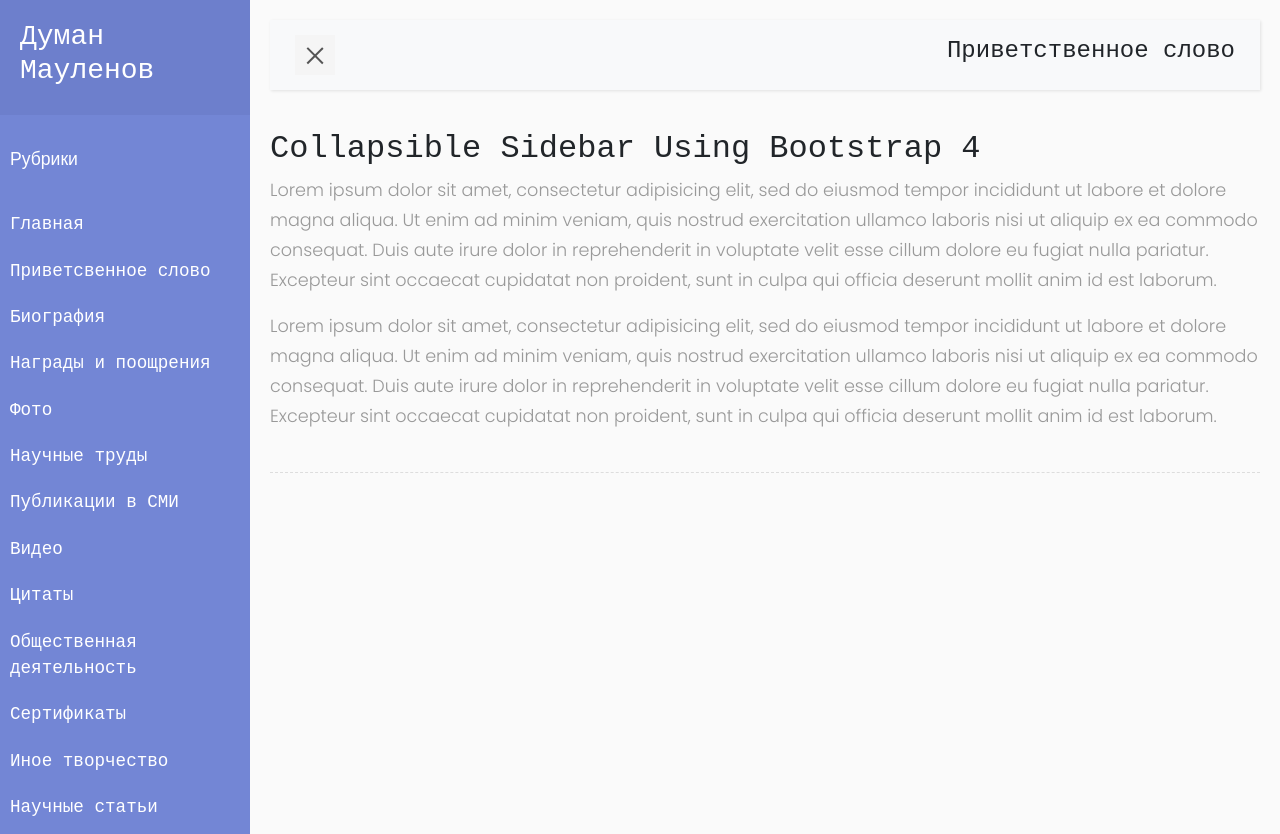
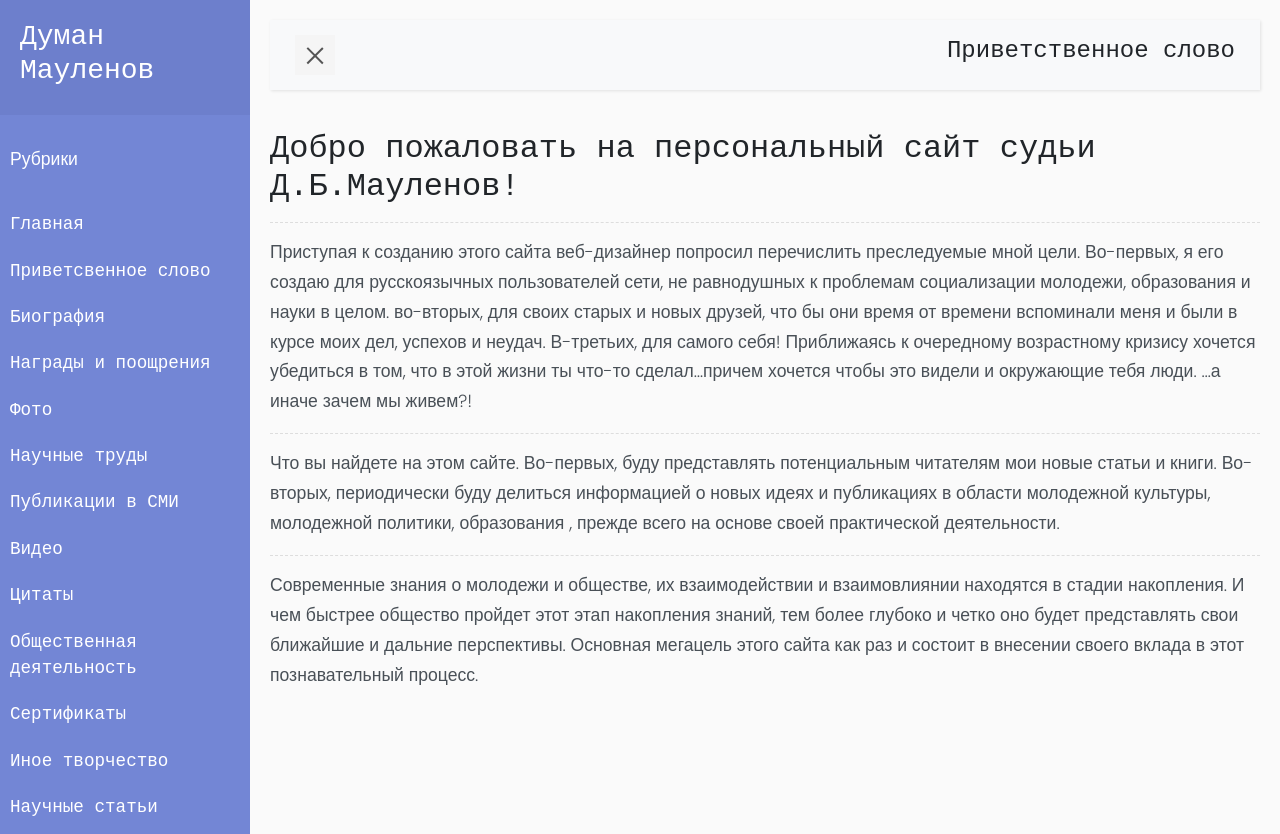
Before and after one commit to Mankunian/kz.maulenov.kz, a plain HTML site: page pages/invitation.html in a window 1280 px wide. Shown: the top 834 px of the page. Drawn offline with nearby package versions, Linux system fonts and the light colour scheme.

Commit message:
- страница Приветственное слово

```diff
--- a/css/style5.css
+++ b/css/style5.css
@@ -2,7 +2,6 @@
     DEMO STYLE
 */
 @import "https://fonts.googleapis.com/css?family=Poppins:300,400,500,600,700";
-
 
 body {
     font-family: 'Poppins', sans-serif;
@@ -14,7 +13,7 @@ p {
     font-size: 1.1em;
     font-weight: 300;
     line-height: 1.7em;
-    color: #999;
+    color: #495057;
 }
 
 a, a:hover, a:focus {
@@ -42,7 +41,7 @@ a, a:hover, a:focus {
     width: 100%;
     height: 1px;
     border-bottom: 1px dashed #ddd;
-    margin: 40px 0;
+    margin: 15px 0;
 }
 
 /* ---------------------------------------------------
@@ -55,7 +54,6 @@ a, a:hover, a:focus {
     align-items: stretch;
     perspective: 1500px;
 }
-
 
 #sidebar {
     min-width: 250px;
@@ -91,6 +89,7 @@ a, a:hover, a:focus {
     font-size: 1.1em;
     display: block;
 }
+
 #sidebar ul li a:hover {
     color: #7386D5;
     background: #fff;
@@ -100,7 +99,6 @@ a, a:hover, a:focus {
     color: #fff;
     background: #6d7fcc;
 }
-
 
 a[data-toggle="collapse"] {
     position: relative;
@@ -143,8 +141,6 @@ a.article, a.article:hover {
     color: #fff !important;
 }
 
-
-
 /* ---------------------------------------------------
     CONTENT STYLE
 ----------------------------------------------------- */
@@ -153,6 +149,15 @@ a.article, a.article:hover {
     padding: 20px;
     min-height: 100vh;
     transition: all 0.3s;
+}
+
+#content p, h2 {
+    -webkit-touch-callout: none; /* iOS Safari */
+    -webkit-user-select: none; /* Safari */
+    -khtml-user-select: none; /* Konqueror HTML */
+    -moz-user-select: none; /* Firefox */
+    -ms-user-select: none; /* Internet Explorer/Edge */
+    user-select: none;
 }
 
 #sidebarCollapse {
@@ -175,20 +180,20 @@ a.article, a.article:hover {
 #sidebarCollapse span:first-of-type {
     transform: rotate(45deg) translate(2px, 2px);
 }
+
 #sidebarCollapse span:nth-of-type(2) {
     opacity: 0;
 }
+
 #sidebarCollapse span:last-of-type {
     transform: rotate(-45deg) translate(1px, -1px);
 }
-
 
 #sidebarCollapse.active span {
     transform: none;
     opacity: 1;
     margin: 5px auto;
 }
-
 
 /* ---------------------------------------------------
     MEDIAQUERIES
@@ -198,10 +203,12 @@ a.article, a.article:hover {
         margin-left: -250px;
         transform: rotateY(90deg);
     }
+
     #sidebar.active {
         margin-left: 0;
         transform: none;
     }
+
     #sidebarCollapse span:first-of-type,
     #sidebarCollapse span:nth-of-type(2),
     #sidebarCollapse span:last-of-type {
@@ -209,15 +216,19 @@ a.article, a.article:hover {
         opacity: 1;
         margin: 5px auto;
     }
+
     #sidebarCollapse.active span {
         margin: 0 auto;
     }
+
     #sidebarCollapse.active span:first-of-type {
         transform: rotate(45deg) translate(2px, 2px);
     }
+
     #sidebarCollapse.active span:nth-of-type(2) {
         opacity: 0;
     }
+
     #sidebarCollapse.active span:last-of-type {
         transform: rotate(-45deg) translate(1px, -1px);
     }
--- a/pages/invitation.html
+++ b/pages/invitation.html
@@ -96,19 +96,27 @@
             </div>
         </nav>
 
-        <h2>Collapsible Sidebar Using Bootstrap 4</h2>
-        <p>Lorem ipsum dolor sit amet, consectetur adipisicing elit, sed do eiusmod tempor incididunt ut labore et
-            dolore magna aliqua. Ut enim ad minim veniam, quis nostrud exercitation ullamco laboris nisi ut aliquip ex
-            ea commodo consequat. Duis aute irure dolor in reprehenderit in voluptate velit esse cillum dolore eu fugiat
-            nulla pariatur. Excepteur sint occaecat cupidatat non proident, sunt in culpa qui officia deserunt mollit
-            anim id est laborum.</p>
-        <p>Lorem ipsum dolor sit amet, consectetur adipisicing elit, sed do eiusmod tempor incididunt ut labore et
-            dolore magna aliqua. Ut enim ad minim veniam, quis nostrud exercitation ullamco laboris nisi ut aliquip ex
-            ea commodo consequat. Duis aute irure dolor in reprehenderit in voluptate velit esse cillum dolore eu fugiat
-            nulla pariatur. Excepteur sint occaecat cupidatat non proident, sunt in culpa qui officia deserunt mollit
-            anim id est laborum.</p>
+        <h2>Добро пожаловать на персональный сайт судьи Д.Б.Мауленов!</h2>
+        <div class="line"></div>
+        <p>
+            Приступая к созданию этого сайта веб-дизайнер попросил перечислить преследуемые мной цели. Во-первых, я его
+            создаю для русскоязычных пользователей сети, не равнодушных к проблемам социализации молодежи, образования и
+            науки в целом. во-вторых, для своих старых и новых друзей, что бы они время от времени вспоминали меня и
+            были в курсе моих дел, успехов и неудач. В-третьих, для самого себя! Приближаясь к очередному возрастному
+            кризису хочется убедиться в том, что в этой жизни ты что-то сделал…причем хочется чтобы это видели и
+            окружающие тебя люди. …а иначе зачем мы живем?!</p>
 
         <div class="line"></div>
+        <p>
+            Что вы найдете на этом сайте. Во-первых, буду представлять потенциальным читателям мои новые статьи и книги.
+            Во-вторых, периодически буду делиться информацией о новых идеях и публикациях в области молодежной культуры,
+            молодежной политики, образования , прежде всего на основе своей практической деятельности.
+        </p>
+        <div class="line"></div>
+        <p>Современные знания о молодежи и обществе, их взаимодействии и взаимовлиянии находятся в стадии накопления. И
+            чем быстрее общество пройдет этот этап накопления знаний, тем более глубоко и четко оно будет представлять
+            свои ближайшие и дальние перспективы. Основная мегацель этого сайта как раз и состоит в внесении своего
+            вклада в этот познавательный процесс.</p>
     </div>
 </div>
 
```
